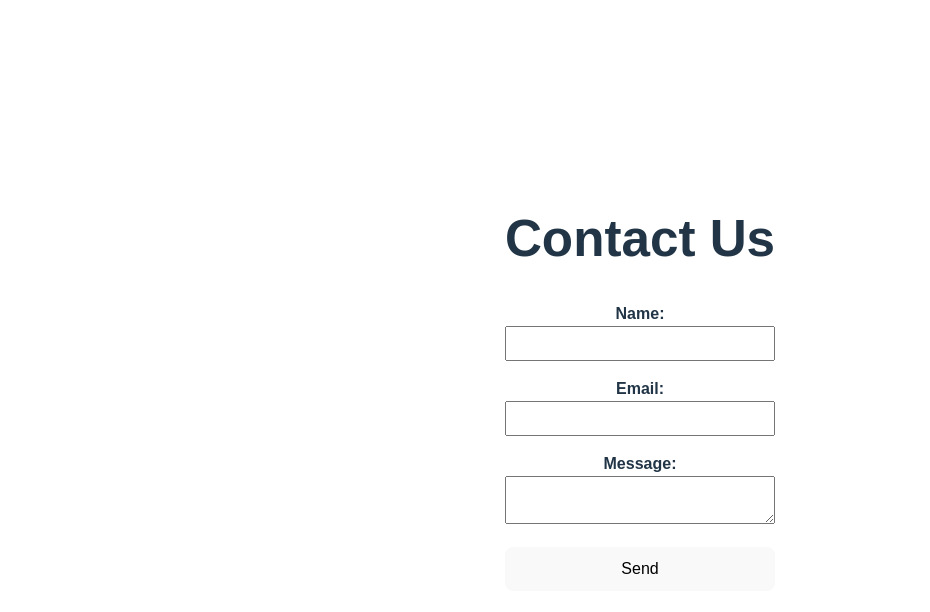
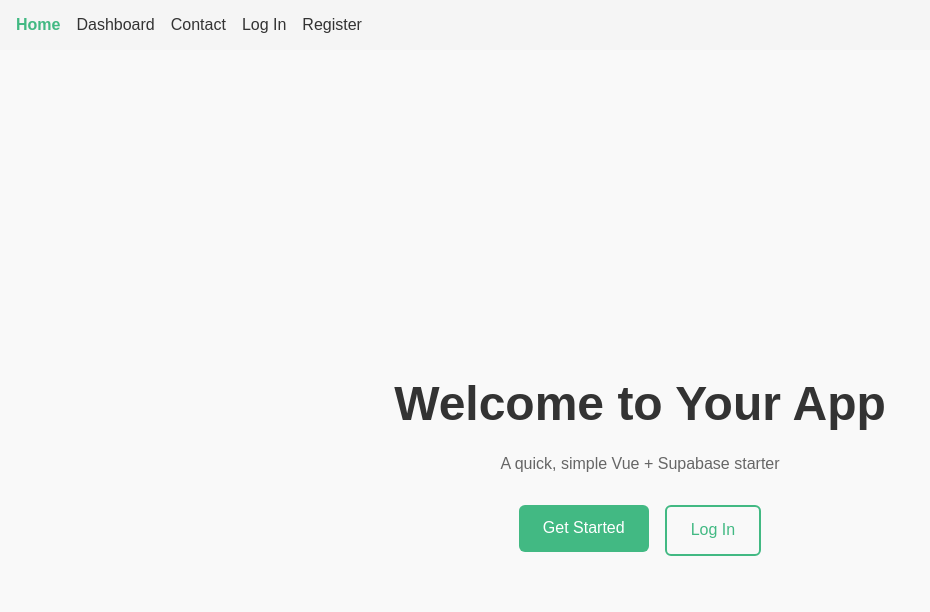
Before and after one commit to ChrisRoland/V-Contact, a Vue app: page / in a window 1280 px wide. Shown: the top 612 px of the page, without its empty margins (0-930 px from the left). Built offline with nearby package versions, Linux system fonts and the light colour scheme.

Commit message:
feat: auth and routing

```diff
--- a/package.json
+++ b/package.json
@@ -9,10 +9,13 @@
     "preview": "vite preview"
   },
   "dependencies": {
-    "vue": "^3.5.17"
+    "@supabase/supabase-js": "^2.50.2",
+    "vue": "^3.5.17",
+    "vue-router": "^4.5.1"
   },
   "devDependencies": {
     "@vitejs/plugin-vue": "^6.0.0",
+    "path": "^0.12.7",
     "vite": "^7.0.0"
   }
 }
--- a/src/App.vue
+++ b/src/App.vue
@@ -1,18 +1,34 @@
+<script setup>
+import { useRoute } from 'vue-router'
+const route = useRoute()
+const showNav = route.name !== 'Dashboard'
+</script>
+
 <template>
-  <main>
-    <h1>Contact Us</h1>
-    <ContactForm />
-  </main>
+  <nav v-if="showNav" class="nav">
+      <router-link to="/">Home</router-link>
+      <router-link to="/dashboard">Dashboard</router-link>
+      <router-link to="/contact">Contact</router-link>
+      <router-link to="/login">Log In</router-link>
+      <router-link to="/register">Register</router-link>
+  </nav>
+  <router-view />
 </template>
 
-<script setup>
-import ContactForm from './components/ContactForm.vue'
-</script>
 
 <style>
-main {
-  font-family: sans-serif;
-  padding: 2rem;
-  text-align: center;
+.nav {
+  display: flex;
+  gap: 1rem;
+  padding: 1rem;
+  background: #f5f5f5;
+}
+.nav a {
+  text-decoration: none;
+  color: #333;
+}
+.nav a.router-link-active {
+  font-weight: bold;
+  color: #42b983;
 }
 </style>
--- /dev/null
+++ b/src/lib/supabase.js
@@ -0,0 +1,6 @@
+import { createClient } from '@supabase/supabase-js'
+
+const SUPABASE_URL = 'https://orvyxayblfarivfbzgrs.supabase.co'
+const SUPABASE_ANON_KEY = 'eyJhbGciOiJIUzI1NiIsInR5cCI6IkpXVCJ9.eyJpc3MiOiJzdXBhYmFzZSIsInJlZiI6Im9ydnl4YXlibGZhcml2ZmJ6Z3JzIiwicm9sZSI6ImFub24iLCJpYXQiOjE3NTE0ODczOTgsImV4cCI6MjA2NzA2MzM5OH0.0P0tKcctd__twIGQcGaQsX-BJm4bhQNiBREomP-Jrk4'
+
+export const supabase = createClient(SUPABASE_URL, SUPABASE_ANON_KEY)
--- a/src/main.js
+++ b/src/main.js
@@ -1,5 +1,16 @@
 import { createApp } from 'vue'
+import App from './App.vue'
+import router from './router'
+import { supabase } from './lib/supabase'
 import './style.css'
-import App from './App.vue'
 
-createApp(App).mount('#app')
+const app = createApp(App)
+
+// keep track of login/logout events (optional store integration here)
+supabase.auth.onAuthStateChange((event, session) => {
+  // console.log('Auth event:', event, session)
+})
+
+app
+  .use(router)   // <-- register the router
+  .mount('#app')
--- /dev/null
+++ b/src/router/index.js
@@ -0,0 +1,30 @@
+// src/router/index.js
+import { createRouter, createWebHistory } from 'vue-router'
+import { supabase } from '@/lib/supabase'
+
+import Landing      from '@/views/Landing.vue'
+import Login        from '@/views/Login.vue'
+import Register     from '@/views/Register.vue'
+import Dashboard    from '@/views/Dashboard.vue'
+import ContactForm  from '@/components/ContactForm.vue'
+
+const routes = [
+  { path: '/',         name: 'Landing',   component: Landing },
+  { path: '/login',    name: 'Login',     component: Login },
+  { path: '/register', name: 'Register',  component: Register },
+  {
+    path: '/dashboard',
+    name: 'Dashboard',
+    component: Dashboard,
+    beforeEnter: async (_, __, next) => {
+      const { data: { session } } = await supabase.auth.getSession()
+      session ? next() : next('/login')
+    }
+  },
+  { path: '/contact',  name: 'Contact',   component: ContactForm },
+]
+
+export default createRouter({
+  history: createWebHistory(),
+  routes,
+})
--- a/src/style.css
+++ b/src/style.css
@@ -1,79 +1,49 @@
-:root {
-  font-family: system-ui, Avenir, Helvetica, Arial, sans-serif;
-  line-height: 1.5;
-  font-weight: 400;
-
-  color-scheme: light dark;
-  color: rgba(255, 255, 255, 0.87);
-  background-color: #242424;
-
-  font-synthesis: none;
-  text-rendering: optimizeLegibility;
-  -webkit-font-smoothing: antialiased;
-  -moz-osx-font-smoothing: grayscale;
-}
-
-a {
-  font-weight: 500;
-  color: #646cff;
-  text-decoration: inherit;
-}
-a:hover {
-  color: #535bf2;
-}
+/* src/style.css */
 
 body {
   margin: 0;
-  display: flex;
-  place-items: center;
-  min-width: 320px;
-  min-height: 100vh;
+  font-family: sans-serif;
+  background: #f9f9f9;
+  color: #333;
 }
 
-h1 {
-  font-size: 3.2em;
-  line-height: 1.1;
+input,
+button,
+textarea {
+  font-family: inherit;
+  font-size: 1rem;
+  line-height: 1.4;
+}
+
+input,
+textarea {
+  padding: 0.5rem;
+  border: 1px solid #ccc;
+  border-radius: 4px;
+  width: 100%;
+  box-sizing: border-box;
+  margin-bottom: 1rem;
 }
 
 button {
-  border-radius: 8px;
-  border: 1px solid transparent;
-  padding: 0.6em 1.2em;
-  font-size: 1em;
-  font-weight: 500;
-  font-family: inherit;
-  background-color: #1a1a1a;
+  padding: 0.6rem 1.2rem;
+  border: none;
+  border-radius: 4px;
+  background-color: #42b983;
+  color: #fff;
   cursor: pointer;
-  transition: border-color 0.25s;
-}
-button:hover {
-  border-color: #646cff;
-}
-button:focus,
-button:focus-visible {
-  outline: 4px auto -webkit-focus-ring-color;
 }
 
-.card {
-  padding: 2em;
+button:hover {
+  background-color: #369c71;
 }
 
-#app {
-  max-width: 1280px;
-  margin: 0 auto;
+/* center form wrappers */
+.form-wrapper {
+  max-width: 400px;
+  margin: 2rem auto;
+  background: #fff;
   padding: 2rem;
-  text-align: center;
+  border-radius: 6px;
+  box-shadow: 0 2px 6px rgba(0,0,0,0.1);
 }
-
-@media (prefers-color-scheme: light) {
-  :root {
-    color: #213547;
-    background-color: #ffffff;
-  }
-  a:hover {
-    color: #747bff;
-  }
-  button {
-    background-color: #f9f9f9;
-  }
-}
--- /dev/null
+++ b/src/views/Dashboard.vue
@@ -0,0 +1,88 @@
+<template>
+  <div class="dashboard-container">
+    <h1 class="title">Welcome to Your Dashboard</h1>
+    <p class="subtitle">Here’s a quick overview of your activity:</p>
+
+    <!-- Example content cards -->
+    <div class="cards">
+      <div class="card">
+        <h2>Profile</h2>
+        <p>View and edit your profile information.</p>
+      </div>
+      <div class="card">
+        <h2>Settings</h2>
+        <p>Manage your preferences and account settings.</p>
+      </div>
+      <div class="card">
+        <h2>Analytics</h2>
+        <p>See your recent usage stats at a glance.</p>
+      </div>
+    </div>
+
+    <!-- Contact Us Button -->
+    <button class="contact-button" @click="goToContact">
+      Contact Us
+    </button>
+  </div>
+</template>
+
+<script setup>
+import { useRouter } from 'vue-router'
+
+const router = useRouter()
+
+function goToContact() {
+  router.push({ name: 'Contact' })
+}
+</script>
+
+<style scoped>
+.dashboard-container {
+  max-width: 800px;
+  margin: 2rem auto;
+  padding: 1rem;
+  text-align: center;
+  font-family: sans-serif;
+}
+
+.title {
+  font-size: 2rem;
+  margin-bottom: 0.5rem;
+}
+
+.subtitle {
+  color: #555;
+  margin-bottom: 2rem;
+}
+
+.cards {
+  display: flex;
+  gap: 1rem;
+  justify-content: center;
+  flex-wrap: wrap;
+  margin-bottom: 2rem;
+}
+
+.card {
+  flex: 1 1 200px;
+  border: 1px solid #ddd;
+  padding: 1rem;
+  border-radius: 8px;
+  box-shadow: 0 2px 4px rgba(0,0,0,0.1);
+}
+
+.contact-button {
+  background-color: #42b983;
+  color: white;
+  padding: 0.75rem 1.5rem;
+  border: none;
+  border-radius: 6px;
+  font-size: 1rem;
+  cursor: pointer;
+  transition: background-color 0.2s;
+}
+
+.contact-button:hover {
+  background-color: #369c71;
+}
+</style>
--- /dev/null
+++ b/src/views/Landing.vue
@@ -0,0 +1,61 @@
+<template>
+  <div class="landing-container">
+    <h1 class="landing-title">Welcome to Your App</h1>
+    <p class="landing-subtitle">A quick, simple Vue + Supabase starter</p>
+    <div class="landing-actions">
+      <router-link to="/register">
+        <button class="btn">Get Started</button>
+      </router-link>
+      <router-link to="/login">
+        <button class="btn btn-outline">Log In</button>
+      </router-link>
+    </div>
+  </div>
+</template>
+
+<script setup>
+ // no logic needed here yet
+</script>
+
+<style scoped>
+.landing-container {
+  display: flex;
+  flex-direction: column;
+  align-items: center;
+  justify-content: center;
+  height: 100vh;
+  text-align: center;
+  font-family: sans-serif;
+}
+
+.landing-title {
+  font-size: 3rem;
+  margin-bottom: 0.5rem;
+}
+
+.landing-subtitle {
+  color: #666;
+  margin-bottom: 2rem;
+}
+
+.landing-actions {
+  display: flex;
+  gap: 1rem;
+}
+
+.btn {
+  background-color: #42b983;
+  color: white;
+  border: none;
+  padding: 0.75rem 1.5rem;
+  border-radius: 6px;
+  cursor: pointer;
+  font-size: 1rem;
+}
+
+.btn-outline {
+  background: transparent;
+  color: #42b983;
+  border: 2px solid #42b983;
+}
+</style>
--- /dev/null
+++ b/src/views/Login.vue
@@ -0,0 +1,50 @@
+<script setup>
+import { ref } from 'vue'
+import { useRouter } from 'vue-router'
+import { supabase } from '@/lib/supabase'
+
+const router = useRouter()
+const email    = ref('')
+const password = ref('')
+const error    = ref(null)
+
+async function signIn() {
+  const { error: err } = await supabase.auth.signInWithPassword({
+    email:    email.value,
+    password: password.value
+  })
+
+  if (err) {
+    error.value = err.message
+  } else {
+    alert('Welcome back!')
+    // Navigate to Dashboard by route name:
+    router.push({ name: 'Dashboard' })
+  }
+}
+</script>
+
+<template>
+  <div class="form-wrapper">
+    <h2>Log In</h2>
+    <form @submit.prevent="signIn">
+      <input v-model="email"    type="email"    placeholder="Email"    required />
+      <input v-model="password" type="password" placeholder="Password" required />
+      <button type="submit">Log In</button>
+    </form>
+    <p class="error" v-if="error">{{ error }}</p>
+  </div>
+</template>
+
+<style scoped>
+h2 {
+  margin-bottom: 1rem;
+  text-align: center;
+}
+
+.error {
+  color: red;
+  margin-top: 1rem;
+  text-align: center;
+}
+</style>
--- /dev/null
+++ b/src/views/Register.vue
@@ -0,0 +1,39 @@
+<template>
+  <div class="form-wrapper">
+    <h2>Register</h2>
+    <form @submit.prevent="signUp">
+      <input v-model="email" type="email" placeholder="Email" required />
+      <input v-model="password" type="password" placeholder="Password" required />
+      <button type="submit">Register</button>
+    </form>
+    <p class="error" v-if="error">{{ error }}</p>
+  </div>
+</template>
+
+<script setup>
+import { ref } from 'vue'
+import { supabase } from '@/lib/supabase'
+
+const email = ref('')
+const password = ref('')
+const error = ref(null)
+
+async function signUp() {
+  const { error: err } = await supabase.auth.signUp({ email: email.value, password: password.value })
+  if (err) error.value = err.message
+  else alert('Check your email to confirm!')
+}
+</script>
+
+<style scoped>
+h2 {
+  margin-bottom: 1rem;
+  text-align: center;
+}
+
+.error {
+  color: red;
+  margin-top: 1rem;
+  text-align: center;
+}
+</style>
--- a/vite.config.js
+++ b/vite.config.js
@@ -1,7 +1,12 @@
 import { defineConfig } from 'vite'
 import vue from '@vitejs/plugin-vue'
+import path from 'path'
 
-// https://vite.dev/config/
 export default defineConfig({
   plugins: [vue()],
+  resolve: {
+    alias: {
+      '@': path.resolve(__dirname, './src'),
+    }
+  }
 })
```
Also changed, not shown: 1 other file (tests, documents, lock files or other folders).
